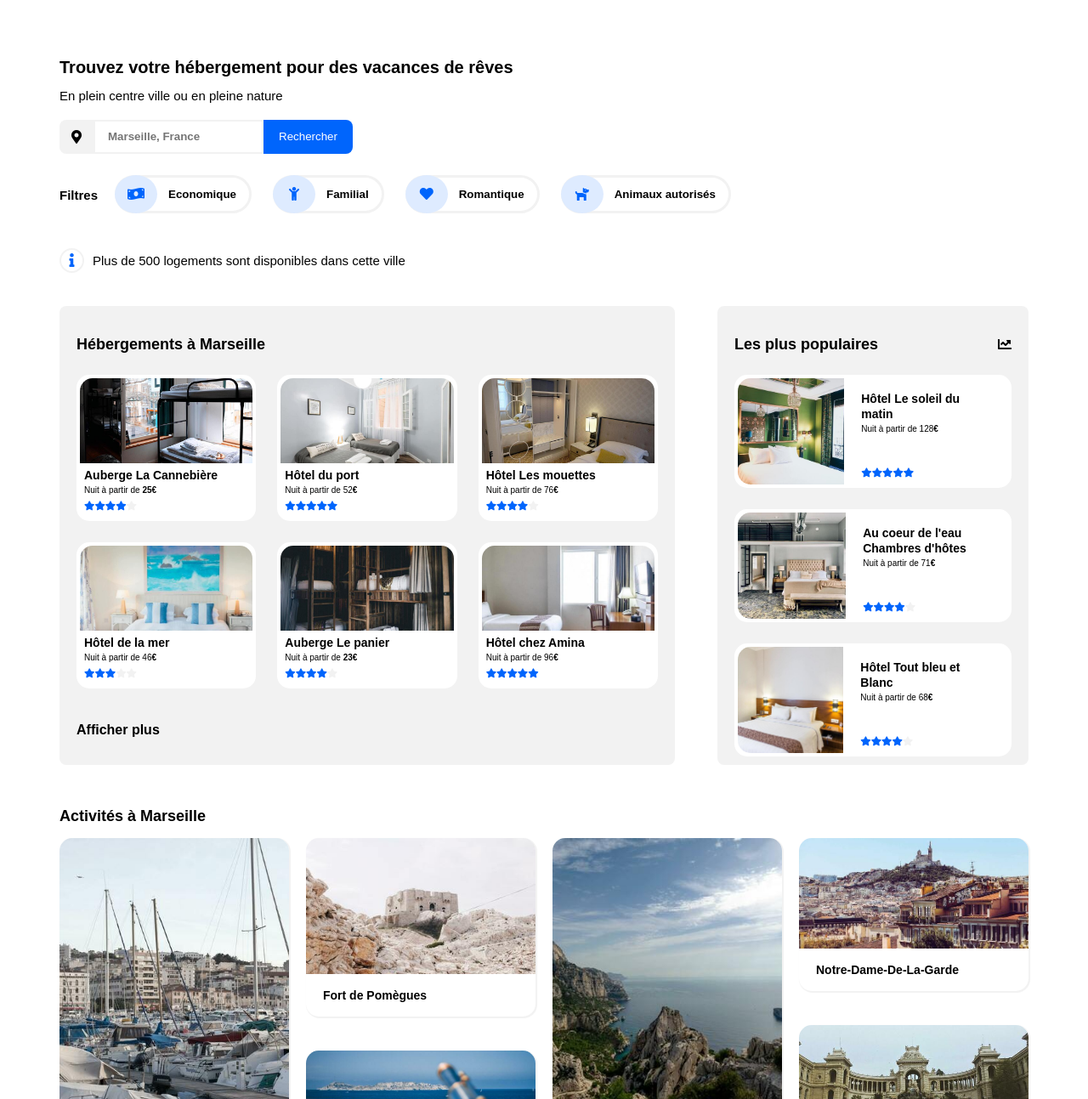
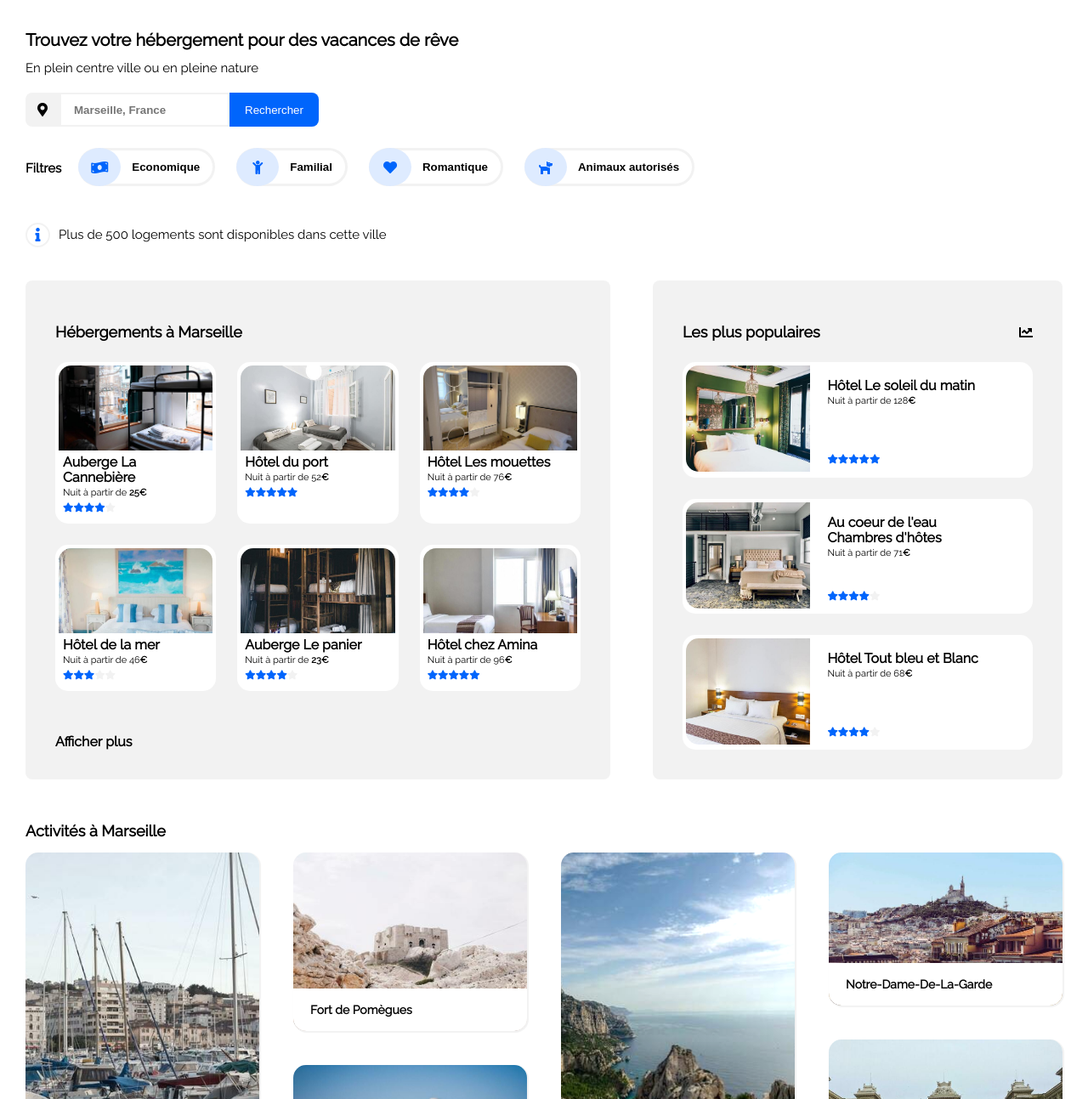
Before and after one commit to LaetitiaH/LaetitiaHars_2_08122020, a website: page index.html in a window 1280 px wide. Shown: the part 97-1390 px from the top of the page at 85% size. Drawn offline with Linux system fonts and the light colour scheme.

Commit message:
🎨 improve code structure and style

```diff
--- a/index.html
+++ b/index.html
@@ -7,10 +7,14 @@
             rel="stylesheet"
             href="https://cdnjs.cloudflare.com/ajax/libs/font-awesome/5.15.1/css/all.min.css"
     />
+    <link rel="preconnect" href="https://fonts.gstatic.com">
+    <link href="https://fonts.googleapis.com/css2?family=Raleway&display=swap" rel="stylesheet">
+
 
     <title>Reservia</title>
 </head>
 <body>
+<div class="body-with-margin">
     <header>
         <div class="logo">
             <img src="assets/logos/reservia_logo.png" alt="Logo Réservia"/>
@@ -19,7 +23,7 @@
         <nav>
             <ul>
                 <li><a href="#accomodations">Hébergements</a></li>
-            <li><a href="#">Activités</a></li>
+                <li><a href="#activities">Activités</a></li>
                 <li>
                     <a class="create-account-link" href="#"
                     ><strong>S'inscrire</strong></a
@@ -29,26 +33,26 @@
         </nav>
     </header>
 
-<section class="general-content">
-    <section>
-        <h1 class="intro">
-            Trouvez votre hébergement pour des vacances de rêves
+    <div class="general-content">
+        <section class="presentation-text">
+            <h1 class="presentation-text-title">
+                Trouvez votre hébergement pour des vacances de rêve
             </h1>
-        <h2 class="sub-title">En plein centre ville ou en pleine nature</h2>
+            <h2 class="presentation-text-subtitle">En plein centre ville ou en pleine nature</h2>
 
             <div class="search">
-            <div class="search-orientation">
+                <div class="search-orientation-icon">
                     <i class="fas fa-map-marker-alt"></i>
                 </div>
                 <label>
                     <input type="text" name="search" placeholder="Marseille, France"/>
                 </label>
 
-            <button type="submit" class="search-button">Rechercher</button>
+                <button type="submit">Rechercher</button>
             </div>
 
-        <div class="filters">
-            <h3 class="filters-title">Filtres</h3>
+            <div class="filters-list">
+                <h3 class="filters-list-title">Filtres</h3>
                 <div class="filter">
                     <div class="icon-filter">
                         <i class="fas fa-money-bill-wave"></i>
@@ -80,15 +84,15 @@
 
             <div class="info">
                 <div class="info-icon"><i class="fas fa-info"></i></div>
-            <h4>Plus de 500 logements sont disponibles dans cette ville</h4>
+                <h4 class="info-text">Plus de 500 logements sont disponibles dans cette ville</h4>
             </div>
         </section>
 
-    <section id="accomodations" class="accommodation">
+        <div id="accomodations" class="accommodations-section">
             <section class="accommodations-content accommodations-city">
                 <h2 class="section-title">Hébergements à Marseille</h2>
-            <div class="hotel-cards">
-                <div class="accommodation-row">
+                <div class="hotel-cards-list">
+                    <div class="hotel-cards-list-row">
                         <a class="hotel-card" href="#">
                             <div>
                                 <div class="hotel-card-image">
@@ -156,7 +160,7 @@
                         </a>
                     </div>
 
-                <div class="accommodation-row">
+                    <div class="hotel-cards-list-row">
                         <a class="hotel-card" href="#">
                             <div>
                                 <div class="hotel-card-image">
@@ -224,7 +228,7 @@
                         </a>
                     </div>
                 </div>
-            <div class="see-more">Afficher plus</div>
+                <a href="#" class="see-more">Afficher plus</a>
             </section>
             <section class="accommodations-content accommodations-most-popular">
                 <div class="accommodation-most-popular-header">
@@ -309,9 +313,9 @@
                 </a>
 
             </section>
-    </section>
+        </div>
 
-    <section class="activities">
+        <section id="activities" class="activities-section">
             <h2 class="section-title">Activités à Marseille</h2>
             <div class="activities-list">
                 <div class="one-activity">
@@ -320,7 +324,7 @@
                             <div class="activity-img">
                                 <img src="assets/activities-pictures/port.jpg" alt="Vieux port">
                             </div>
-                        <div class="activity-label">Vieux port</div>
+                            <div class="activity-label">Vieux Port</div>
                         </div>
                     </a>
 
@@ -378,10 +382,9 @@
                 </div>
             </div>
         </section>
-</section>
-
+    </div>
+</div>
 <footer>
-
     <div class="footer-content">
         <div>
             <h4>A propos</h4>
@@ -408,7 +411,6 @@
             </ul>
         </div>
     </div>
-
 </footer>
 </body>
 </html>
--- a/style.css
+++ b/style.css
@@ -1,14 +1,20 @@
 body {
-    font-family: Raleway, sans-serif;
-    max-width: 1200px;
+    font-family: 'Raleway', sans-serif;
+    margin: 0;
+}
+
+.body-with-margin {
+    max-width: 1400px;
     margin: 0 auto;
 }
+
+/* START : Header section*/
 
 header {
     display: flex;
     justify-content: space-between;
     align-items: center;
-    padding: 30px;
+    padding: 30px 30px 0 30px;
 }
 
 .logo {
@@ -21,13 +27,11 @@ header {
 }
 
 nav ul {
-    list-style-type: none;
     display: flex;
     flex-direction: row;
-}
-
-nav li:not(:last-child) {
-    margin-right: 70px;
+    justify-content: space-between;
+    width: 400px;
+    list-style-type: none;
 }
 
 nav a {
@@ -35,42 +39,35 @@ nav a {
     color: black;
 }
 
+nav a:hover {
+    color: #0065fc;
+    padding-top: 20px;
+    border-top: 2px solid #0065fc;
+}
+
 .create-account-link {
     color: #0065fc;
 }
 
-nav a:hover {
-    color: #0065fc;
-    border-top: 2px solid #0065fc;
-    padding-top: 20px;
-}
+/* END : Header section*/
+
+/* START : Content section*/
+
+/* START : Presentation section*/
 
 .general-content {
     padding: 30px;
 }
 
-.intro {
+.presentation-text-title {
     margin-bottom: 0;
-}
-
-.sub-title {
-    font-size: 15px;
-    font-weight: 100;
-}
-
-h1 {
     font-size: 20px;
     font-weight: bold;
 }
 
-h3 {
+.presentation-text-subtitle {
     font-size: 15px;
-    font-weight: bold;
-}
-
-h4 {
     font-weight: 100;
-    font-size: 15px;
 }
 
 .search {
@@ -78,7 +75,7 @@ h4 {
     margin-top: 20px;
 }
 
-.search-orientation {
+.search-orientation-icon {
     display: flex;
     justify-content: center;
     align-items: center;
@@ -89,7 +86,7 @@ h4 {
     border-bottom-left-radius: 8px 8px;
 }
 
-input {
+.search input {
     width: 200px;
     height: 40px;
     border: 2px solid #f2f2f2;
@@ -98,7 +95,7 @@ input {
     font-weight: 600;
 }
 
-.search-button {
+.search button {
     width: 105px;
     color: white;
     background-color: #0065fc;
@@ -108,27 +105,16 @@ input {
     cursor: pointer;
 }
 
-.filters {
+.filters-list {
     display: flex;
     margin-top: 25px;
+    flex-wrap: wrap;
 }
 
-.filters-title {
+.filters-list-title {
     margin-right: 20px;
-}
-
-.filters button {
-    background-color: white;
-    font-weight: 700;
-    border: 3px solid #f2f2f2;
-    border-radius: 30px;
-    height: 45px;
-    padding: 0 15px 0 60px;
-    cursor: pointer;
-}
-
-.filters button:hover {
-    background-color: #f2f2f2;
+    font-size: 15px;
+    font-weight: bold;
 }
 
 .filter {
@@ -140,13 +126,27 @@ input {
     display: flex;
     justify-content: center;
     align-items: center;
+    width: 50px;
+    height: 45px;
     position: absolute;
     background-color: #deebff;
     color: #0065fc;
     border-radius: 50%;
-    width: 50px;
+    z-index: 1;
+}
+
+.filter button {
     height: 45px;
-    z-index: 1;
+    background-color: white;
+    font-weight: 700;
+    border: 3px solid #f2f2f2;
+    border-radius: 30px;
+    padding: 0 15px 0 60px;
+    cursor: pointer;
+}
+
+.filter button:hover {
+    background-color: #f2f2f2;
 }
 
 .info {
@@ -167,23 +167,29 @@ input {
     color: #0065fc;
 }
 
-/*Accommodation style*/
-
-a {
-    text-decoration: none;
-    color: black;
+h4 {
+    font-size: 15px;
 }
 
-.accommodation {
+.info-text {
+    font-weight: 100;
+}
+
+
+/* END : Presentation section*/
+
+/* START: Accommodation section*/
+
+
+.accommodations-section {
     display: flex;
     margin-top: 25px;
 }
 
 .accommodations-content {
     background-color: #f2f2f2;
-    height: 500px;
     border-radius: 8px;
-    padding: 20px;
+    padding: 35px;
 }
 
 .accommodations-city {
@@ -191,20 +197,16 @@ a {
     margin-right: 50px;
 }
 
-.accommodations-most-popular {
-    flex: 1;
-}
-
 .section-title {
     font-size: 18px;
     font-weight: bold;
 }
 
-.hotel-cards {
-    margin-top: 25px;
+.hotel-cards-list {
+    margin: 25px 0 25px 0;
 }
 
-.accommodation-row {
+.hotel-cards-list-row {
     display: flex;
 }
 
@@ -214,6 +216,7 @@ a {
     background-color: white;
     border-radius: 15px;
     padding: 4px;
+    box-shadow: 1px 1px 1px 1px #f2f2f2;
 }
 
 .hotel-card:last-child {
@@ -232,18 +235,23 @@ a {
     border-top-left-radius: 15px 15px;
 }
 
+a {
+    text-decoration: none;
+    color: black;
+}
+
 .hotel-card-text {
     margin: 5px;
     line-height: 18px;
 }
 
 .hotel-card-title {
-    font-size: 14px;
+    font-size: 16px;
     font-weight: bold;
 }
 
 .hotel-card-description {
-    font-size: 10px;
+    font-size: 11px;
 }
 
 .stars {
@@ -251,10 +259,7 @@ a {
     font-size: 11px;
 }
 
-.four-stars i:last-child {
-    color: #f2f2f2;
-}
-
+.four-stars i:last-child,
 .three-stars i:nth-child(0n + 4),
 .three-stars i:last-child {
     color: #f2f2f2;
@@ -262,13 +267,13 @@ a {
 
 .see-more {
     font-weight: bold;
-    margin-top: 15px;
-    cursor: pointer;
 }
 
 .accommodations-most-popular {
     display: flex;
     flex-direction: column;
+    flex: 1;
+    flex-basis: 40%;
 }
 
 .accommodation-most-popular-header {
@@ -286,13 +291,17 @@ a {
     padding: 4px;
 }
 
-.hotel-card-image-most-popular {
-    flex-basis: 40%;
+.hotel-card-most-popular:last-child {
+    margin-bottom: 0;
 }
 
 .hotel-card-most-popular-content {
     display: flex;
     height: 125px;
+}
+
+.hotel-card-image-most-popular {
+    flex-basis: 40%;
 }
 
 .hotel-card-image-most-popular img {
@@ -304,16 +313,19 @@ a {
 }
 
 .hotel-card-text-most-popular {
+    display: flex;
+    flex-basis: 60%;
+    flex-direction: column;
+    justify-content: space-between;
     margin: 15px 18px 5px 20px;
     line-height: 18px;
-    display: flex;
-    flex-direction: column;
-    justify-content: space-between;
 }
 
-/* Activity style */
+/* END: Accommodation section*/
 
-.activities {
+/* START : Activities section */
+
+.activities-section {
     margin-top: 50px;
 }
 
@@ -321,7 +333,7 @@ a {
     display: grid;
     grid-template-columns:  1fr 1fr 1fr 1fr;
     grid-template-rows:  200px 50px 150px;
-    column-gap: 20px;
+    column-gap: 40px;
     height: 400px;
 }
 
@@ -358,62 +370,58 @@ a {
     margin-top: 20px;
 }
 
-.one-activity .activity-img,
-.four-activity .activity-img {
-    height: calc(100% - 50px);
+.activity-content {
+    position: relative;
+    height: 100%;
+    border-radius: 15px;
+    background-color: white;
+    box-shadow: 1px 1px 1px 1px #f2f2f2;
 }
 
-.two-activity .activity-img {
-    height: calc(100% - 50px);
+.activity-img {
+    height: 100%;
 }
-
-.three-activity .activity-img {
-    height: calc(100% - 50px);
-}
-
-.five-activity .activity-img,
-.six-activity .activity-img {
-    height: calc(100% - 50px);
-}
-
 
 .activity-img img {
     width: 100%;
     height: 100%;
     object-fit: cover;
-    border-top-left-radius: 15px 15px;
-    border-top-right-radius: 15px 15px;
+    border-radius: 15px;
+}
+
+.four-activity .activity-img img {
+    filter: brightness(1.2);
 }
 
 .activity-label {
     display: flex;
     align-items: center;
     height: 50px;
-    margin-left: 20px;
+    padding-left: 20px;
     font-size: 14px;
     font-weight: bold;
+    position: absolute;
+    bottom: 0;
+    background-color: white;
+    width: 100%;
+    box-sizing: border-box;
+    border-bottom-left-radius: 15px 15px;
+    border-bottom-right-radius: 15px 15px;
 }
 
-.activity-content {
-    height: 100%;
-    border-radius: 15px;
-    background-color: white;
-    box-shadow: 1px 1px 1px 1px #f2f2f2;
-}
+/* END : Activities section */
 
 /* Footer */
 
 footer {
-    height: 150px;
+    margin-top: 25px;
     background-color: #f2f2f2;
-    margin-top: 25px;
     padding: 30px;
 }
 
 .footer-content {
     display: flex;
-    justify-content: space-between;
-    width: 900px;
+    justify-content: space-evenly;
 }
 
 footer ul {
```
Lines whose indentation alone changed are shown as unchanged.
